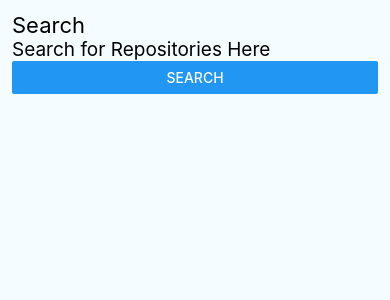
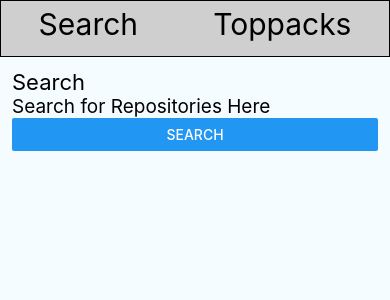
Before and after one commit to imtiaz-abbas/TopPackReactNative, a React Native app: screen / in a window 390 px wide. Shown: the top 300 px of the page. Built offline with nearby package versions, Linux system fonts and the light colour scheme.

Commit message:
added scroll view for search elements

```diff
--- a/App.js
+++ b/App.js
@@ -11,10 +11,20 @@ import { Platform, StyleSheet, Text, View } from "react-native";
 
 type Props = {};
 export default class App extends Component<Props> {
+  state = {
+    allRepositories: []
+  };
+  importRepo = id => {
+    this.setState({ allRepositories: [...this.state.allRepositories, id] });
+  };
   render() {
     return (
       <View style={styles.container}>
-        <SearchContainer />
+        <NavBar />
+        <SearchContainer
+          allRepositories={this.state.allRepositories}
+          importRepo={this.importRepo}
+        />
       </View>
     );
   }
--- a/containers/NavBar.js
+++ b/containers/NavBar.js
@@ -1,19 +1,33 @@
 import React from "react";
-import { Platform, StyleSheet, Button, Text, View } from "react-native";
+import {
+  Platform,
+  StyleSheet,
+  Button,
+  Text,
+  TouchableOpacity,
+  View
+} from "react-native";
 
 const NavBar = props => {
   return (
     <View style={styles.navBar}>
-      <Button onPress={() => {}} title="Search" />
-      <Button onPress={() => {}} title="TopPacks" />
+      <TouchableOpacity>
+        <Text style={{ fontSize: 30, padding: 5 }}>Search</Text>
+      </TouchableOpacity>
+      <TouchableOpacity>
+        <Text style={{ fontSize: 30, padding: 5 }}>Toppacks</Text>
+      </TouchableOpacity>
     </View>
   );
 };
 
 const styles = StyleSheet.create({
   navBar: {
+    borderWidth: 1,
+    flex: 1,
+    backgroundColor: "#cfcfcf",
     flexDirection: "row",
-    justifyContent: "flex-start",
+    justifyContent: "space-around",
     alignItems: "flex-start"
   }
 });
--- a/containers/SearchContainer.js
+++ b/containers/SearchContainer.js
@@ -1,20 +1,65 @@
 import React, { Component } from "react";
+import axios from "axios";
 import {
   Platform,
+  ScrollView,
   TextInput,
   StyleSheet,
   Button,
+  TouchableOpacity,
   Text,
   View
 } from "react-native";
-
+import _ from "lodash";
 class SearchContainer extends Component {
   state = {
-    inputText: ""
+    inputText: "",
+    repositories: [],
+    errorMessage: null
   };
+  searchRepositories = async () => {
+    if (this.state.inputText !== "") {
+      let apiResponse = await axios.get(
+        `https://api.github.com/search/repositories?q=${this.state.inputText}`
+      );
+      this.setState({
+        repositories: apiResponse.data.items,
+        errorMessage: null
+      });
+    } else {
+      this.setState({ errorMessage: "Enter a search string." });
+    }
+  };
+
   render() {
+    let searchResult = null;
+    if (this.state.errorMessage == null) {
+      searchResult = this.state.repositories.map((entry, key) => {
+        let dynamicStyle = {};
+        let id = `${entry.id}`;
+        if (_.includes(this.props.allRepositories, id)) {
+          dynamicStyle.backgroundColor = "salmon";
+        }
+        return (
+          <View key={key} style={[styles.repoContainer, dynamicStyle]}>
+            <Text style={styles.repoElements}>{entry.name}</Text>
+            <Text style={styles.repoElements}>
+              Stars: {entry.stargazers_count}
+            </Text>
+            <Text style={styles.repoElements}>Forks: {entry.forks}</Text>
+            <Button
+              title="Import"
+              onPress={() => {
+                this.props.importRepo(id);
+              }}
+            />
+          </View>
+        );
+      });
+    }
     return (
       <View style={styles.searchContainer}>
+        <View>
           <Text style={{ fontSize: 22 }}>Search</Text>
           <TextInput
             onChangeText={event => {
@@ -23,16 +68,41 @@ class SearchContainer extends Component {
             style={{ fontSize: 19 }}
             placeholder="Search for Repositories Here"
           />
-        <Button onPress={() => {}} title="Search" />
+          <Button
+            onPress={() => {
+              this.searchRepositories();
+            }}
+            title="Search"
+          />
+          {/* <TouchableOpacity style={{ flex: 1, alignItems: "center" }}>
+            <Text style={styles.searchButton}>Search</Text>
+            </TouchableOpacity> */}
+        </View>
+        <ScrollView style={styles.searchResult}>{searchResult}</ScrollView>
       </View>
     );
   }
 }
 
 const styles = StyleSheet.create({
+  searchResult: {},
+  searchButton: {
+    margin: 20,
+    width: 190,
+    backgroundColor: "salmon",
+    fontSize: 30
+  },
   searchContainer: {
-    flex: 1,
+    flex: 14,
     padding: 12
+  },
+  repoContainer: {
+    margin: 0,
+    padding: 5,
+    borderWidth: 0.5
+  },
+  repoElements: {
+    padding: 5
   }
 });
 export default SearchContainer;
--- a/package.json
+++ b/package.json
@@ -7,6 +7,8 @@
     "test": "jest"
   },
   "dependencies": {
+    "axios": "^0.18.0",
+    "lodash": "^4.17.10",
     "react": "16.3.1",
     "react-native": "0.55.4"
   },
```
Also changed, not shown: 1 other file (tests, documents, lock files or other folders). Lines whose indentation alone changed are shown as unchanged.
